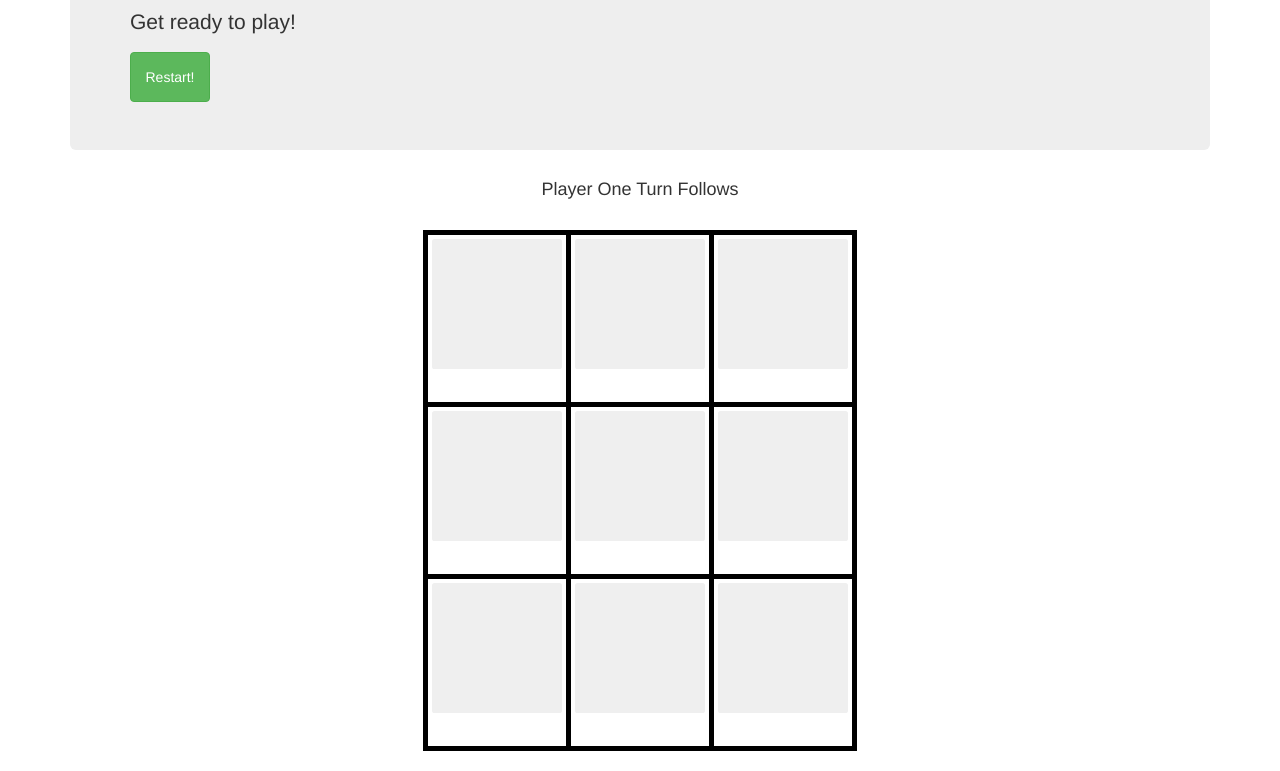
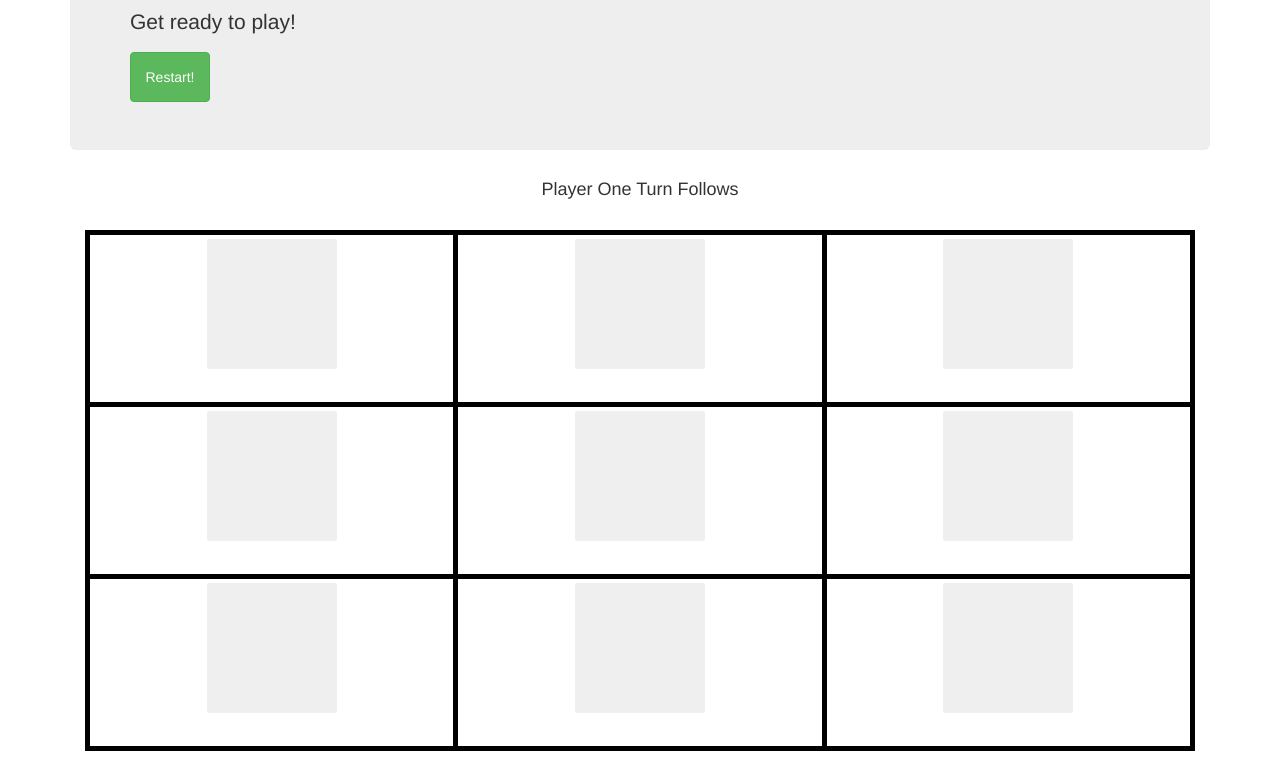
Before and after one commit to Samuel-IG16/Tic-tac-toe, a plain HTML site: page index.html in a window 1280 px wide. Shown: the part 140-911 px from the top of the page. Drawn offline with nearby package versions, Linux system fonts and the light colour scheme.

Commit message:
Update index.html

```diff
--- a/index.html
+++ b/index.html
@@ -25,7 +25,7 @@
       </div>
       <br>
       <div class="container-fluid">
-            <table align="center">
+            <table align="center" width="100%" border="1">
               <tr>
                 <td><button class="sq1 r"></button></td>
                 <td><button class="sq2 r"></button></td>
```
